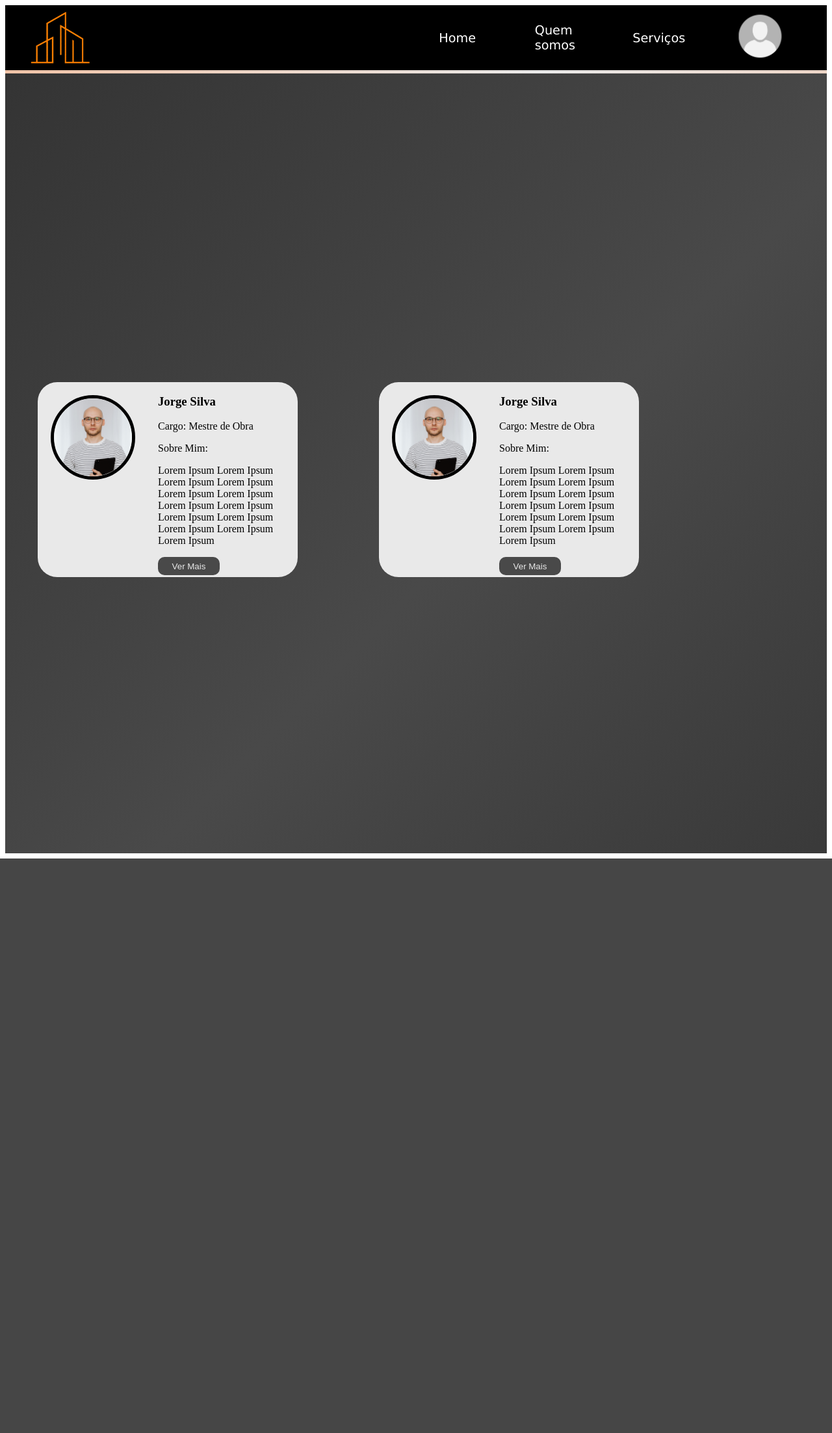
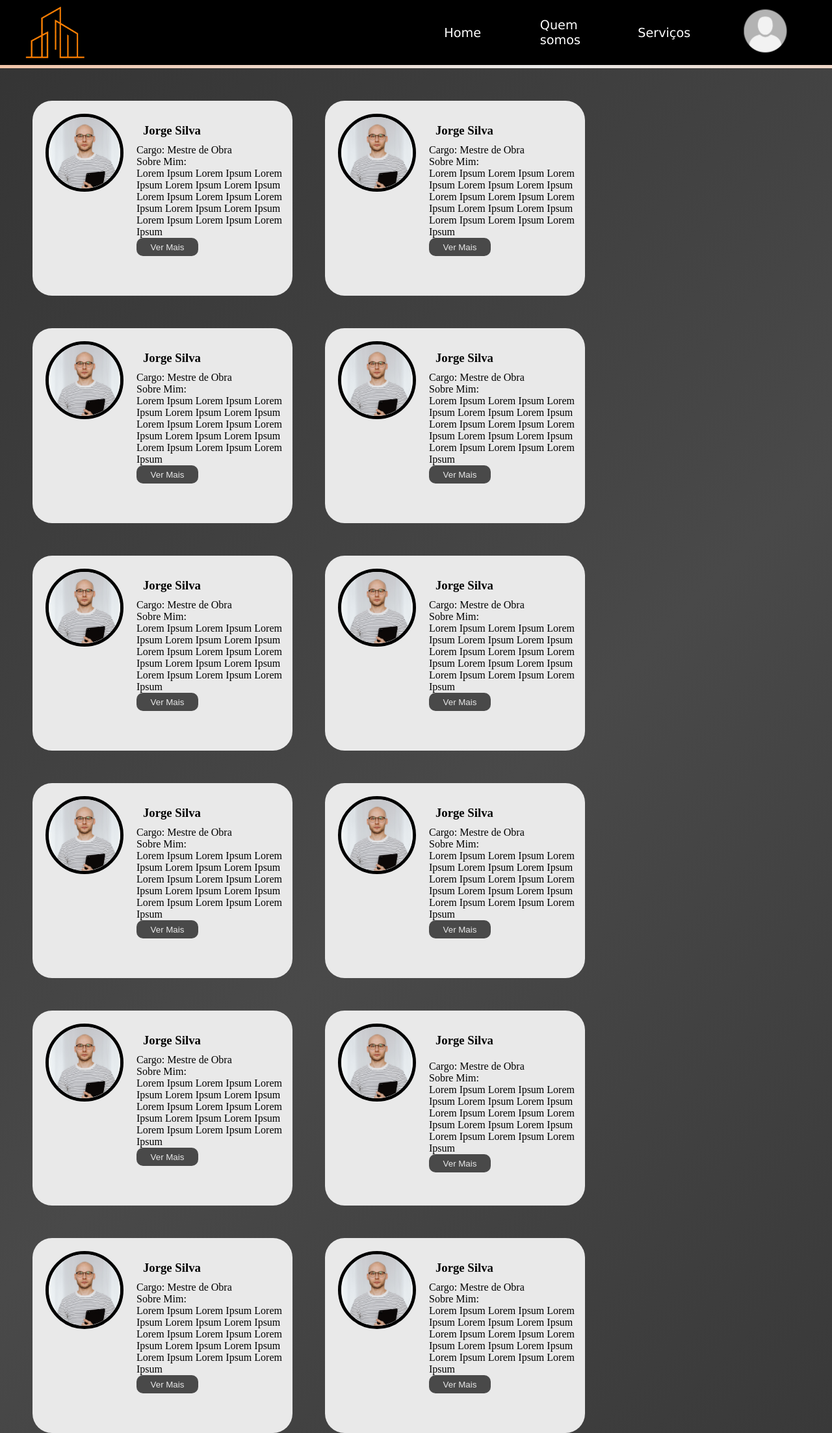
Before and after one commit to Batista-calherani/Projeto_Integrador, a PHP site: page /html/profissionais.html in a window 1280 px wide. Shown: the whole page at 65% size. Before the commit the page ends 1321 px from the top, so only its background shows below. Run offline with PHP 8.4, Linux system fonts and the light colour scheme.

Commit message:
arrumando

```diff
--- a/CSS/profissionais.css
+++ b/CSS/profissionais.css
@@ -1,13 +1,17 @@
+*{
+    margin: 0;
+    padding: 0;
+    box-sizing: border-box;
+}
+
+
 .cor_fundo {
     /* a seção cresce automaticamente conforme adicionar conteúdo. */
-    min-height: 1200px;
+    min-height: 100vh;
     width: 100%;
     background: linear-gradient(-45deg, #000000, #494949, #000000);
     background-size: 400% 400%;
     animation: moverGradiente 10s ease infinite;
-    display: flex;
-    justify-content: center;
-    align-items: center;
 }
 
 a {
@@ -88,12 +92,13 @@ header {
 }
 
 .espaco{
-    height: 350px;
-    width: 100%;
+
+    width: 98%;
     /* background: #ff751f; */
     display: flex;
-    /* justify-content: space-between; */
-    gap: 75px;
+
+     flex-wrap: wrap;
+
 }
 
 .perfil_profissional{
@@ -104,7 +109,7 @@ header {
     margin-top:50px;
     display: flex;
     border-radius: 30px;
-    gap: 15px;
+
 
 }
 
@@ -121,9 +126,18 @@ header {
 .informarcao{
     height: 250px;
     width: 250px;
+    gap: 10px;
     /* background: #ff751f; */
 }
 
+.informarcao h3{
+    margin-top: 25px;
+    padding: 10px;
+}
+
+.cargo{
+    margin-top: 10px;
+}
 
 .botao{
     display: flex;
--- a/html/profissionais.html
+++ b/html/profissionais.html
@@ -1,11 +1,13 @@
 <!DOCTYPE html>
 <html lang="pt_br">
+
 <head>
     <meta charset="UTF-8">
     <meta name="viewport" content="width=device-width, initial-scale=1.0">
     <title>Document</title>
     <link rel="stylesheet" href="../CSS/profissionais.css">
 </head>
+
 <body>
     <header>
         <div class="inicio"><img class="logo" src="../Img/logo_laranja.png" alt=""></div>
@@ -16,20 +18,20 @@
             <a href="#"><img class="perfil" src="../Img/perfil.png" alt=""></a>
         </div>
     </header>
-         <div class="linha_laranja"></div>
+    <div class="linha_laranja"></div>
 
     <div class="cor_fundo">
         <div class="espaco">
 
             <div class="perfil_profissional">
-                <div ><img class="foto" src="../Img/Foto_perfil.png" alt=""></div>
+                <div><img class="foto" src="../Img/Foto_perfil.png" alt=""></div>
                 <div class="informarcao">
                     <h3>Jorge Silva</h3>
                     <p>Cargo: Mestre de Obra</p>
                     <p>Sobre Mim: </p>
                     <p>Lorem Ipsum Lorem Ipsum Lorem Ipsum Lorem Ipsum Lorem Ipsum Lorem Ipsum Lorem
-                    Ipsum Lorem Ipsum Lorem Ipsum Lorem Ipsum Lorem Ipsum Lorem Ipsum Lorem Ipsum
-                     </p>
+                        Ipsum Lorem Ipsum Lorem Ipsum Lorem Ipsum Lorem Ipsum Lorem Ipsum Lorem Ipsum
+                    </p>
                     <input class="botao" type="button" value="Ver Mais">
                 </div>
 
@@ -37,16 +39,146 @@
             </div>
 
             <div class="perfil_profissional">
-                <div ><img class="foto" src="../Img/Foto_perfil.png" alt=""></div>
+                <div><img class="foto" src="../Img/Foto_perfil.png" alt=""></div>
                 <div class="informarcao">
                     <h3>Jorge Silva</h3>
                     <p>Cargo: Mestre de Obra</p>
                     <p>Sobre Mim: </p>
                     <p>Lorem Ipsum Lorem Ipsum Lorem Ipsum Lorem Ipsum Lorem Ipsum Lorem Ipsum Lorem
-                    Ipsum Lorem Ipsum Lorem Ipsum Lorem Ipsum Lorem Ipsum Lorem Ipsum Lorem Ipsum
-                     </p>
+                        Ipsum Lorem Ipsum Lorem Ipsum Lorem Ipsum Lorem Ipsum Lorem Ipsum Lorem Ipsum
+                    </p>
                     <input class="botao" type="button" value="Ver Mais">
+                </div>
             </div>
+
+            <div class="perfil_profissional">
+                <div><img class="foto" src="../Img/Foto_perfil.png" alt=""></div>
+                <div class="informarcao">
+                    <h3>Jorge Silva</h3>
+                    <p>Cargo: Mestre de Obra</p>
+                    <p>Sobre Mim: </p>
+                    <p>Lorem Ipsum Lorem Ipsum Lorem Ipsum Lorem Ipsum Lorem Ipsum Lorem Ipsum Lorem
+                        Ipsum Lorem Ipsum Lorem Ipsum Lorem Ipsum Lorem Ipsum Lorem Ipsum Lorem Ipsum
+                    </p>
+                    <input class="botao" type="button" value="Ver Mais">
+                </div>
+            </div>
+
+            <div class="perfil_profissional">
+                <div><img class="foto" src="../Img/Foto_perfil.png" alt=""></div>
+                <div class="informarcao">
+                    <h3>Jorge Silva</h3>
+                    <p>Cargo: Mestre de Obra</p>
+                    <p>Sobre Mim: </p>
+                    <p>Lorem Ipsum Lorem Ipsum Lorem Ipsum Lorem Ipsum Lorem Ipsum Lorem Ipsum Lorem
+                        Ipsum Lorem Ipsum Lorem Ipsum Lorem Ipsum Lorem Ipsum Lorem Ipsum Lorem Ipsum
+                    </p>
+                    <input class="botao" type="button" value="Ver Mais">
+                </div>
+            </div>
+
+            <div class="perfil_profissional">
+                <div><img class="foto" src="../Img/Foto_perfil.png" alt=""></div>
+                <div class="informarcao">
+                    <h3>Jorge Silva</h3>
+                    <p>Cargo: Mestre de Obra</p>
+                    <p>Sobre Mim: </p>
+                    <p>Lorem Ipsum Lorem Ipsum Lorem Ipsum Lorem Ipsum Lorem Ipsum Lorem Ipsum Lorem
+                        Ipsum Lorem Ipsum Lorem Ipsum Lorem Ipsum Lorem Ipsum Lorem Ipsum Lorem Ipsum
+                    </p>
+                    <input class="botao" type="button" value="Ver Mais">
+                </div>
+            </div>
+
+            <div class="perfil_profissional">
+                <div><img class="foto" src="../Img/Foto_perfil.png" alt=""></div>
+                <div class="informarcao">
+                    <h3>Jorge Silva</h3>
+                    <p>Cargo: Mestre de Obra</p>
+                    <p>Sobre Mim: </p>
+                    <p>Lorem Ipsum Lorem Ipsum Lorem Ipsum Lorem Ipsum Lorem Ipsum Lorem Ipsum Lorem
+                        Ipsum Lorem Ipsum Lorem Ipsum Lorem Ipsum Lorem Ipsum Lorem Ipsum Lorem Ipsum
+                    </p>
+                    <input class="botao" type="button" value="Ver Mais">
+                </div>
+            </div>
+
+            <div class="perfil_profissional">
+                <div><img class="foto" src="../Img/Foto_perfil.png" alt=""></div>
+                <div class="informarcao">
+                    <h3>Jorge Silva</h3>
+                    <p>Cargo: Mestre de Obra</p>
+                    <p>Sobre Mim: </p>
+                    <p>Lorem Ipsum Lorem Ipsum Lorem Ipsum Lorem Ipsum Lorem Ipsum Lorem Ipsum Lorem
+                        Ipsum Lorem Ipsum Lorem Ipsum Lorem Ipsum Lorem Ipsum Lorem Ipsum Lorem Ipsum
+                    </p>
+                    <input class="botao" type="button" value="Ver Mais">
+                </div>
+            </div>
+            <div class="perfil_profissional">
+                <div><img class="foto" src="../Img/Foto_perfil.png" alt=""></div>
+                <div class="informarcao">
+                    <h3>Jorge Silva</h3>
+                    <p>Cargo: Mestre de Obra</p>
+                    <p>Sobre Mim: </p>
+                    <p>Lorem Ipsum Lorem Ipsum Lorem Ipsum Lorem Ipsum Lorem Ipsum Lorem Ipsum Lorem
+                        Ipsum Lorem Ipsum Lorem Ipsum Lorem Ipsum Lorem Ipsum Lorem Ipsum Lorem Ipsum
+                    </p>
+                    <input class="botao" type="button" value="Ver Mais">
+                </div>
+            </div>
+            <div class="perfil_profissional">
+                <div><img class="foto" src="../Img/Foto_perfil.png" alt=""></div>
+                <div class="informarcao">
+                    <h3>Jorge Silva</h3>
+                    <p>Cargo: Mestre de Obra</p>
+                    <p>Sobre Mim: </p>
+                    <p>Lorem Ipsum Lorem Ipsum Lorem Ipsum Lorem Ipsum Lorem Ipsum Lorem Ipsum Lorem
+                        Ipsum Lorem Ipsum Lorem Ipsum Lorem Ipsum Lorem Ipsum Lorem Ipsum Lorem Ipsum
+                    </p>
+                    <input class="botao" type="button" value="Ver Mais">
+                </div>
+            </div>
+
+             <div class="perfil_profissional">
+                <div><img class="foto" src="../Img/Foto_perfil.png" alt=""></div>
+                <div class="informarcao">
+                    <h3>Jorge Silva</h3>
+                    <p class="cargo">Cargo: Mestre de Obra</p>
+                    <p>Sobre Mim: </p>
+                    <p>Lorem Ipsum Lorem Ipsum Lorem Ipsum Lorem Ipsum Lorem Ipsum Lorem Ipsum Lorem
+                        Ipsum Lorem Ipsum Lorem Ipsum Lorem Ipsum Lorem Ipsum Lorem Ipsum Lorem Ipsum
+                    </p>
+                    <input class="botao" type="button" value="Ver Mais">
+                </div>
+            </div>
+
+             <div class="perfil_profissional">
+                <div><img class="foto" src="../Img/Foto_perfil.png" alt=""></div>
+                <div class="informarcao">
+                    <h3>Jorge Silva</h3>
+                    <p>Cargo: Mestre de Obra</p>
+                    <p>Sobre Mim: </p>
+                    <p>Lorem Ipsum Lorem Ipsum Lorem Ipsum Lorem Ipsum Lorem Ipsum Lorem Ipsum Lorem
+                        Ipsum Lorem Ipsum Lorem Ipsum Lorem Ipsum Lorem Ipsum Lorem Ipsum Lorem Ipsum
+                    </p>
+                    <input class="botao" type="button" value="Ver Mais">
+                </div>
+            </div>
+             <div class="perfil_profissional">
+                <div><img class="foto" src="../Img/Foto_perfil.png" alt=""></div>
+                <div class="informarcao">
+                    <h3>Jorge Silva</h3>
+                    <p>Cargo: Mestre de Obra</p>
+                    <p>Sobre Mim: </p>
+                    <p>Lorem Ipsum Lorem Ipsum Lorem Ipsum Lorem Ipsum Lorem Ipsum Lorem Ipsum Lorem
+                        Ipsum Lorem Ipsum Lorem Ipsum Lorem Ipsum Lorem Ipsum Lorem Ipsum Lorem Ipsum
+                    </p>
+                    <input class="botao" type="button" value="Ver Mais">
+                </div>
+            </div>
+
+
         </div>
     </div>
 
@@ -54,4 +186,5 @@
 
 
 </body>
+
 </html>
```
Also changed, not shown: servicos.html (added).
